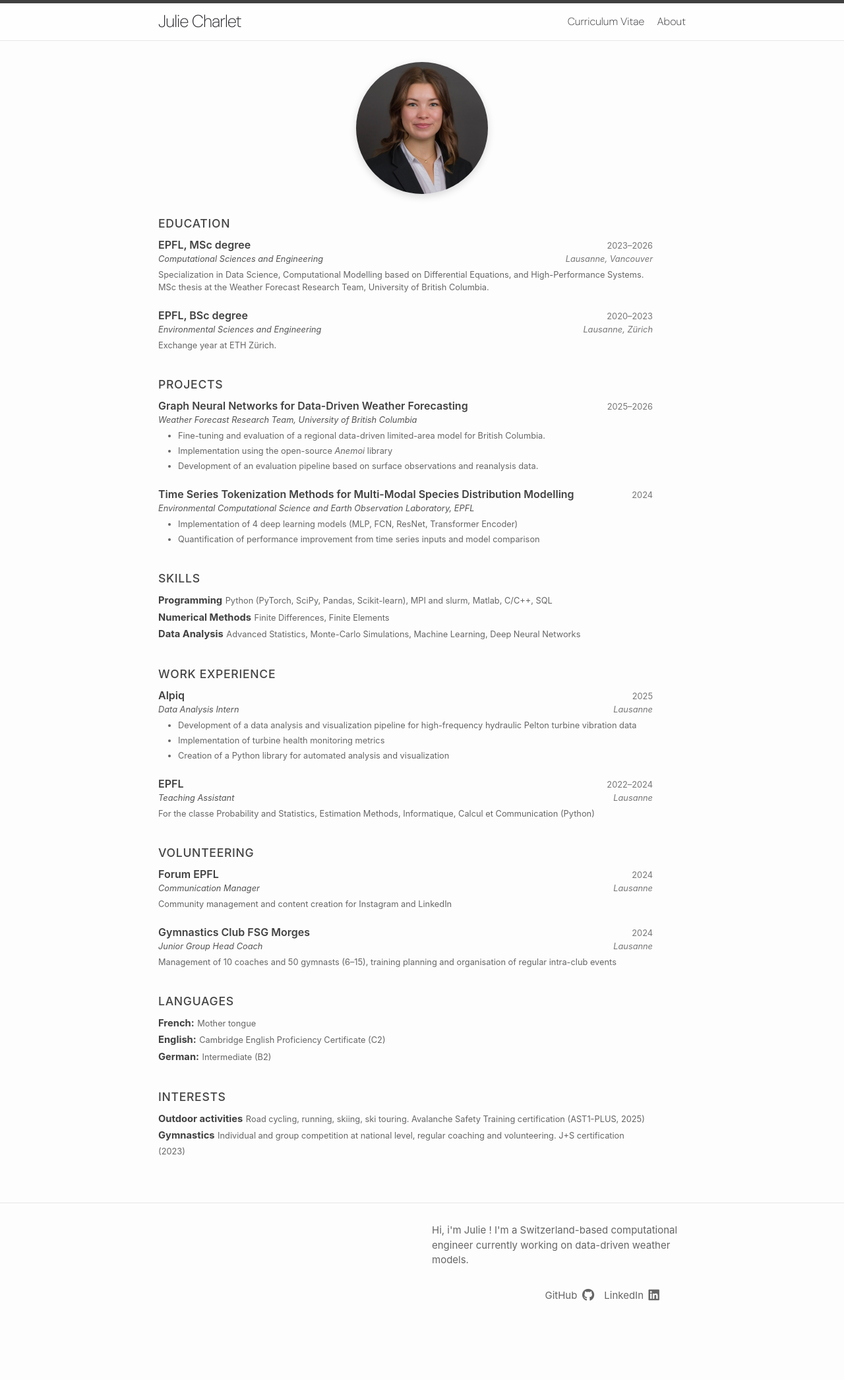
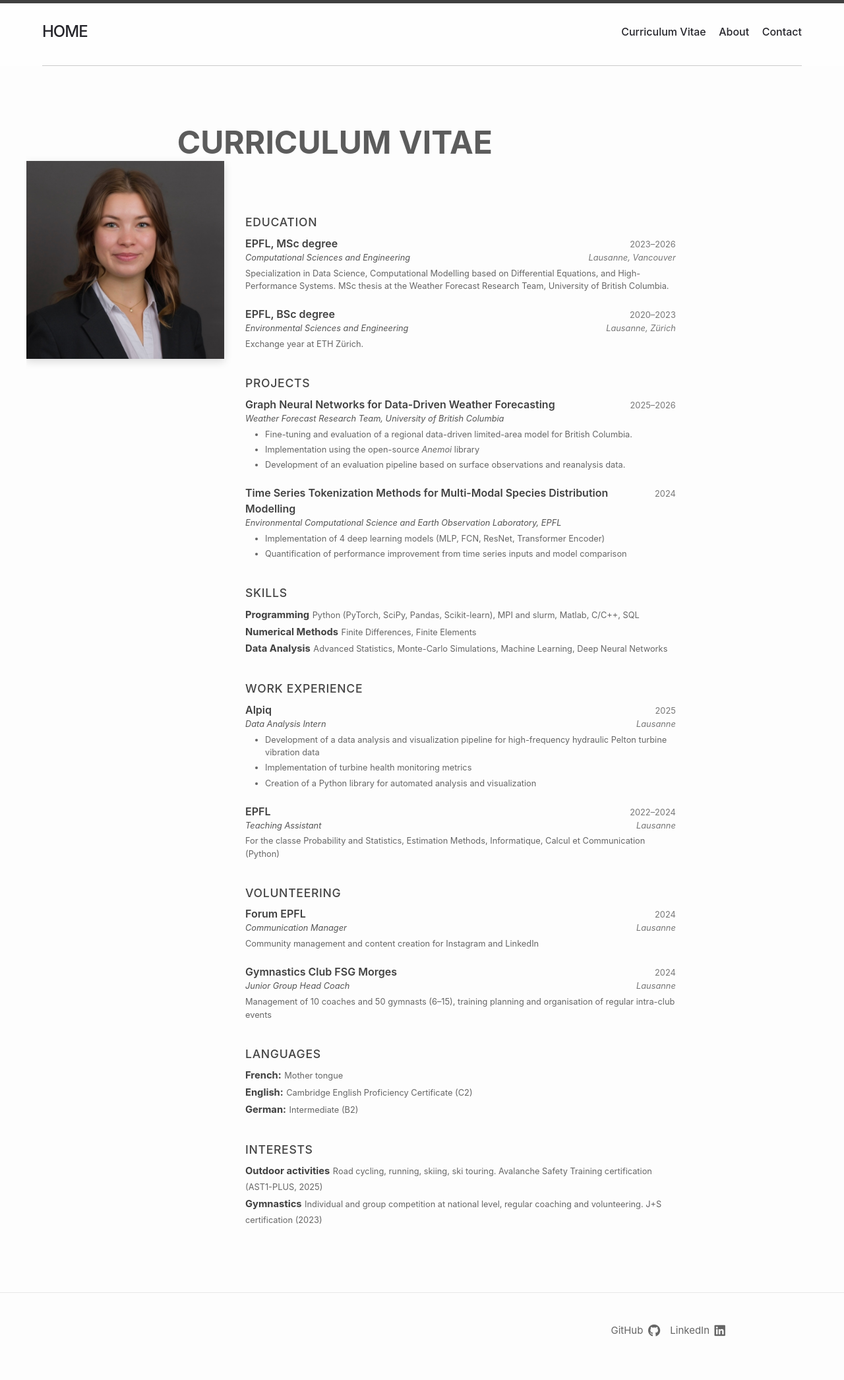
Before and after one commit to chjulie/chjulie.github.io, a Jekyll site: the page built from Curriculum Vitae.markdown, in a window 1280 px wide. Shown: the whole page at 66% size. Built offline with Jekyll 4.4.1, drawn with Linux system fonts in a browser that asks for light colours; before the commit the page ends 2039 px from its top, so only the background shows below that.

Commit message:
style: modify style in home, about and CV

```diff
--- a/Curriculum Vitae.markdown
+++ b/Curriculum Vitae.markdown
@@ -3,189 +3,199 @@ title: Curriculum Vitae
 permalink: /cv/
 layout: base
 ---
-<div align='center'>
-    <img src="/assets/images/about-faceshot.jpg" width="200" class="profile-photo"/>
-</div>
 
-<section class="cv-section">
-  <h2>Education</h2>
+<div class="cv-container">
 
-  <div class="cv-entry">
-    <div class="cv-header">
-      <strong>EPFL, MSc degree</strong>
-      <span class="cv-right">2023–2026</span>
-    </div>
-    <div class="cv-subheader">
-      <em><a href="https://www.epfl.ch/education/master/fr/programmes/science-et-ingenierie-computationnelles/" class="cv-link">Computational Sciences and Engineering</a></em>
-      <span class="cv-right">Lausanne, Vancouver</span>
-    </div>
-    <p class="cv-small">
-      Specialization in Data Science, Computational Modelling based on Differential Equations, and High-Performance Systems. MSc thesis at the Weather Forecast Research Team, University of British Columbia.
-    </p>
+  <!-- CV title -->
+  <div class="cv-title">Curriculum Vitae</div>
+
+  <!-- Image -->
+  <div class="cv-image">
+    <img src="/assets/images/about-faceshot.jpg" class="profile-photo"/>
   </div>
 
-  <div class="cv-entry">
-    <div class="cv-header">
-      <strong>EPFL, BSc degree</strong>
-      <span class="cv-right">2020–2023</span>
+  <!-- CV text content -->
+  <div class="cv-text">
+  <section class="cv-section">
+    <h2>Education</h2>
+
+    <div class="cv-entry">
+      <div class="cv-header">
+        <strong>EPFL, MSc degree</strong>
+        <span class="cv-right">2023–2026</span>
+      </div>
+      <div class="cv-subheader">
+        <em><a href="https://www.epfl.ch/education/master/fr/programmes/science-et-ingenierie-computationnelles/" class="cv-link">Computational Sciences and Engineering</a></em>
+        <span class="cv-right">Lausanne, Vancouver</span>
+      </div>
+      <p class="cv-small">
+        Specialization in Data Science, Computational Modelling based on Differential Equations, and High-Performance Systems. MSc thesis at the Weather Forecast Research Team, University of British Columbia.
+      </p>
     </div>
-    <div class="cv-subheader">
-      <em><a href="https://www.epfl.ch/schools/enac/education/environmental-sciences-and-engineering/fr/sie-bienvenue/" class="cv-link">Environmental Sciences and Engineering</a></em>
-      <span class="cv-right">Lausanne, Zürich</span>
+
+    <div class="cv-entry">
+      <div class="cv-header">
+        <strong>EPFL, BSc degree</strong>
+        <span class="cv-right">2020–2023</span>
+      </div>
+      <div class="cv-subheader">
+        <em><a href="https://www.epfl.ch/schools/enac/education/environmental-sciences-and-engineering/fr/sie-bienvenue/" class="cv-link">Environmental Sciences and Engineering</a></em>
+        <span class="cv-right">Lausanne, Zürich</span>
+      </div>
+      <p class="cv-small">
+        Exchange year at ETH Zürich.
+      </p>
     </div>
-    <p class="cv-small">
-      Exchange year at ETH Zürich.
-    </p>
-  </div>
-</section>
+  </section>
 
 
-<section class="cv-section">
-  <h2>Projects</h2>
+  <section class="cv-section">
+    <h2>Projects</h2>
 
-  <div class="cv-entry">
-    <div class="cv-header">
-      <strong>Graph Neural Networks for Data-Driven Weather Forecasting</strong>
-      <span class="cv-right">2025–2026</span>
+    <div class="cv-entry">
+      <div class="cv-header">
+        <strong>Graph Neural Networks for Data-Driven Weather Forecasting</strong>
+        <span class="cv-right">2025–2026</span>
+      </div>
+      <div class="cv-subheader">
+        <em><a href="https://wfrt.eoas.ubc.ca/" class="cv-link">Weather Forecast Research Team, University of British Columbia</a></em>
+      </div>
+      <ul class="cv-small">
+        <li>Fine-tuning and evaluation of a regional data-driven limited-area model for British Columbia.</li>
+        <li>Implementation using the open-source <em>Anemoi</em> library</li>
+        <li>Development of an evaluation pipeline based on surface observations and reanalysis data.</li>
+      </ul>
     </div>
-    <div class="cv-subheader">
-      <em><a href="https://wfrt.eoas.ubc.ca/" class="cv-link">Weather Forecast Research Team, University of British Columbia</a></em>
+
+    <div class="cv-entry">
+      <div class="cv-header">
+        <strong>Time Series Tokenization Methods for Multi-Modal Species Distribution Modelling</strong>
+        <span class="cv-right">2024</span>
+      </div>
+      <div class="cv-subheader">
+        <em><a href="https://www.epfl.ch/labs/eceo/fr/home-fr/" class="cv-link">Environmental Computational Science and Earth Observation Laboratory, EPFL</a></em>
+      </div>
+      <ul class="cv-small">
+        <li>Implementation of 4 deep learning models (MLP, FCN, ResNet, Transformer Encoder)</li>
+        <li>Quantification of performance improvement from time series inputs and model comparison</li>
+      </ul>
     </div>
-    <ul class="cv-small">
-      <li>Fine-tuning and evaluation of a regional data-driven limited-area model for British Columbia.</li>
-      <li>Implementation using the open-source <em>Anemoi</em> library</li>
-      <li>Development of an evaluation pipeline based on surface observations and reanalysis data.</li>
-    </ul>
-  </div>
-
-  <div class="cv-entry">
-    <div class="cv-header">
-      <strong>Time Series Tokenization Methods for Multi-Modal Species Distribution Modelling</strong>
-      <span class="cv-right">2024</span>
-    </div>
-    <div class="cv-subheader">
-      <em><a href="https://www.epfl.ch/labs/eceo/fr/home-fr/" class="cv-link">Environmental Computational Science and Earth Observation Laboratory, EPFL</a></em>
-    </div>
-    <ul class="cv-small">
-      <li>Implementation of 4 deep learning models (MLP, FCN, ResNet, Transformer Encoder)</li>
-      <li>Quantification of performance improvement from time series inputs and model comparison</li>
-    </ul>
-  </div>
-</section>
+  </section>
 
 
-<section class="cv-section">
-  <h2>Skills</h2>
+  <section class="cv-section">
+    <h2>Skills</h2>
 
-  <p class="cv-tight">
-    <strong>Programming</strong>
-    <span class="cv-small">Python (PyTorch, SciPy, Pandas, Scikit-learn), MPI and slurm, Matlab, C/C++, SQL</span>
-  </p>
+    <p class="cv-tight">
+      <strong>Programming</strong>
+      <span class="cv-small">Python (PyTorch, SciPy, Pandas, Scikit-learn), MPI and slurm, Matlab, C/C++, SQL</span>
+    </p>
 
-  <p class="cv-tight">
-    <strong>Numerical Methods</strong>
-    <span class="cv-small">Finite Differences, Finite Elements</span>
-  </p>
+    <p class="cv-tight">
+      <strong>Numerical Methods</strong>
+      <span class="cv-small">Finite Differences, Finite Elements</span>
+    </p>
 
-  <p class="cv-tight">
-    <strong>Data Analysis</strong>
-    <span class="cv-small">Advanced Statistics, Monte-Carlo Simulations, Machine Learning, Deep Neural Networks</span>
-  </p>
-</section>
+    <p class="cv-tight">
+      <strong>Data Analysis</strong>
+      <span class="cv-small">Advanced Statistics, Monte-Carlo Simulations, Machine Learning, Deep Neural Networks</span>
+    </p>
+  </section>
 
 
-<section class="cv-section">
-  <h2>Work Experience</h2>
+  <section class="cv-section">
+    <h2>Work Experience</h2>
 
-  <div class="cv-entry">
-    <div class="cv-header">
-      <strong>Alpiq</strong>
-      <span class="cv-right">2025</span>
+    <div class="cv-entry">
+      <div class="cv-header">
+        <strong>Alpiq</strong>
+        <span class="cv-right">2025</span>
+      </div>
+      <div class="cv-subheader">
+        <em>Data Analysis Intern</em>
+        <span class="cv-right">Lausanne</span>
+      </div>
+      <ul class="cv-small">
+        <li>Development of a data analysis and visualization pipeline for high-frequency hydraulic Pelton turbine vibration data</li>
+        <li>Implementation of turbine health monitoring metrics</li>
+        <li>Creation of a Python library for automated analysis and visualization</li>
+      </ul>
     </div>
-    <div class="cv-subheader">
-      <em>Data Analysis Intern</em>
-      <span class="cv-right">Lausanne</span>
+
+    <div class="cv-entry">
+      <div class="cv-header">
+        <strong>EPFL</strong>
+        <span class="cv-right">2022–2024</span>
+      </div>
+      <div class="cv-subheader">
+        <em>Teaching Assistant</em>
+        <span class="cv-right">Lausanne</span>
+      </div>
+      <p class="cv-small">
+        For the classe <it>Probability and Statistics</it>, <it>Estimation Methods</it>, <it>Informatique, Calcul et Communication (Python)</it>
+      </p>
     </div>
-    <ul class="cv-small">
-      <li>Development of a data analysis and visualization pipeline for high-frequency hydraulic Pelton turbine vibration data</li>
-      <li>Implementation of turbine health monitoring metrics</li>
-      <li>Creation of a Python library for automated analysis and visualization</li>
-    </ul>
-  </div>
-
-  <div class="cv-entry">
-    <div class="cv-header">
-      <strong>EPFL</strong>
-      <span class="cv-right">2022–2024</span>
-    </div>
-    <div class="cv-subheader">
-      <em>Teaching Assistant</em>
-      <span class="cv-right">Lausanne</span>
-    </div>
-    <p class="cv-small">
-      For the classe <it>Probability and Statistics</it>, <it>Estimation Methods</it>, <it>Informatique, Calcul et Communication (Python)</it>
-    </p>
-  </div>
-</section>
+  </section>
 
 
-<section class="cv-section">
-  <h2>Volunteering</h2>
+  <section class="cv-section">
+    <h2>Volunteering</h2>
 
-  <div class="cv-entry">
-    <div class="cv-header">
-      <strong>Forum EPFL</strong>
-      <span class="cv-right">2024</span>
+    <div class="cv-entry">
+      <div class="cv-header">
+        <strong>Forum EPFL</strong>
+        <span class="cv-right">2024</span>
+      </div>
+      <div class="cv-subheader">
+        <em>Communication Manager</em>
+        <span class="cv-right">Lausanne</span>
+      </div>
+      <p class="cv-small">
+        Community management and content creation for Instagram and LinkedIn
+      </p>
     </div>
-    <div class="cv-subheader">
-      <em>Communication Manager</em>
-      <span class="cv-right">Lausanne</span>
+
+    <div class="cv-entry">
+      <div class="cv-header">
+        <strong>Gymnastics Club FSG Morges</strong>
+        <span class="cv-right">2024</span>
+      </div>
+      <div class="cv-subheader">
+        <em>Junior Group Head Coach</em>
+        <span class="cv-right">Lausanne</span>
+      </div>
+      <p class="cv-small">
+        Management of 10 coaches and 50 gymnasts (6–15), training planning and organisation of regular intra-club events
+      </p>
     </div>
-    <p class="cv-small">
-      Community management and content creation for Instagram and LinkedIn
+  </section>
+
+  <section class="cv-section">
+    <h2>Languages</h2>
+
+    <p class="cv-tight">
+      <strong>French:</strong> <span class="cv-small">Mother tongue</span>
     </p>
-  </div>
-
-  <div class="cv-entry">
-    <div class="cv-header">
-      <strong>Gymnastics Club FSG Morges</strong>
-      <span class="cv-right">2024</span>
-    </div>
-    <div class="cv-subheader">
-      <em>Junior Group Head Coach</em>
-      <span class="cv-right">Lausanne</span>
-    </div>
-    <p class="cv-small">
-      Management of 10 coaches and 50 gymnasts (6–15), training planning and organisation of regular intra-club events
+    <p class="cv-tight">
+      <strong>English:</strong> <span class="cv-small">Cambridge English Proficiency Certificate (C2)</span>
     </p>
-  </div>
-</section>
-
-<section class="cv-section">
-  <h2>Languages</h2>
-
-  <p class="cv-tight">
-    <strong>French:</strong> <span class="cv-small">Mother tongue</span>
-  </p>
-  <p class="cv-tight">
-    <strong>English:</strong> <span class="cv-small">Cambridge English Proficiency Certificate (C2)</span>
-  </p>
-  <p class="cv-tight">
-    <strong>German:</strong> <span class="cv-small">Intermediate (B2)</span>
-  </p>
-</section>
+    <p class="cv-tight">
+      <strong>German:</strong> <span class="cv-small">Intermediate (B2)</span>
+    </p>
+  </section>
 
 
-<section class="cv-section">
-  <h2>Interests</h2>
+  <section class="cv-section">
+    <h2>Interests</h2>
 
-  <p class="cv-tight">
-    <strong>Outdoor activities</strong>
-    <span class="cv-small">Road cycling, running, skiing, ski touring. Avalanche Safety Training certification (AST1-PLUS, 2025)</span>
-  </p>
+    <p class="cv-tight">
+      <strong>Outdoor activities</strong>
+      <span class="cv-small">Road cycling, running, skiing, ski touring. Avalanche Safety Training certification (AST1-PLUS, 2025)</span>
+    </p>
 
-  <p class="cv-tight">
-    <strong>Gymnastics</strong>
-    <span class="cv-small">Individual and group competition at national level, regular coaching and volunteering. J+S certification (2023)</span>
-  </p>
-</section>
+    <p class="cv-tight">
+      <strong>Gymnastics</strong>
+      <span class="cv-small">Individual and group competition at national level, regular coaching and volunteering. J+S certification (2023)</span>
+    </p>
+  </section>
+</div>
--- a/_includes/footer.html
+++ b/_includes/footer.html
@@ -13,7 +13,7 @@
       </div>
 
       <div class="footer-col description-social-wrapper">
-        <p class="site-description">{{ site.description | escape }}</p>
+        <!-- <p class="site-description">{{ site.description | escape }}</p> -->
         <div class="social-links">
           {%- include social.html -%}
         </div>
--- a/_includes/header.html
+++ b/_includes/header.html
@@ -1,11 +1,11 @@
 <header class="site-header">
-
-  <div class="wrapper">
+  <div class="header-inner">
+    <a class="site-title" rel="author" href="{{ '/' | relative_url }}">
+      <!-- {{ site.title | escape }} -->
+      HOME
+    </a>
     {%- assign default_paths = site.pages | map: "path" -%}
     {%- assign page_paths = site.minima.nav_pages | default: default_paths -%}
-    {%- assign page_titles = site.pages | map: 'title' | compact %}
-    <a class="site-title" rel="author" href="{{ '/' | relative_url }}">{{ site.title | escape }}</a>
-
     {%- unless page_titles == empty %}
     <nav class="site-nav">
       <input type="checkbox" id="nav-trigger" />
@@ -16,5 +16,7 @@
       {% include nav-items.html paths = page_paths %}
     </nav>
     {%- endunless %}
+    <!-- Custom divider -->
   </div>
+  <div class="header-divider"></div>
 </header>
--- a/_layouts/home.html
+++ b/_layouts/home.html
@@ -1,7 +1,13 @@
 ---
 layout: base
 ---
+<div class="home-description">
+  {{ site.description }}
+  <div class="home-divider"></div>
+  <div class="home-subtitle">Projects</div>
+</div>
 <div class="home-hero">
+
   <div class="home-content-box">
 
     <div class="home">
--- a/_sass/minima/custom-styles.scss
+++ b/_sass/minima/custom-styles.scss
@@ -51,16 +51,28 @@ $secondary-font: 'DM Sans';
     padding-top: 0;
 }
 
+
 .site-header {
     background: rgba(255, 255, 255, 0.5);
     /* optional for readability */
     margin: 0;
     margin-top: 0;
+    border-bottom: none;
 }
 
 .site-header.header {
     margin: 0;
     margin-top: 0;
+    margin-bottom: 0;
+}
+
+.header-divider {
+    width: 90vw;
+    max-width: 90vw;
+    height: 1px;
+    background-color: rgba(0, 0, 0, 0.2);
+    margin: 0.5rem auto 0 auto;
+    /* auto margins center it */
 }
 
 header {
@@ -76,11 +88,38 @@ body {
     padding: 0;
 }
 
+.header-inner {
+    width: 90vw;
+    /* 90% of viewport width */
+    max-width: 90vw;
+    margin: 0 auto;
+    /* centre container */
+    display: flex;
+    /* flex layout */
+    justify-content: space-between;
+    /* left = site-title, right = nav */
+    align-items: center;
+    /* vertical centering */
+    box-sizing: border-box;
+    padding: 1rem 0;
+    /* optional vertical padding */
+}
+
+.site-title {
+    text-align: left;
+    font-size: 1.5rem;
+    font-weight: bold;
+}
+
+.site-nav {
+    text-align: right;
+}
+
 /**
  * Nav items
  */
 .nav-items .nav-item {
-    font-family: $secondary-font;
+    // font-family: $secondary-font;
     /* replace with your font */
     font-weight: 500;
     /* optional */
@@ -105,9 +144,10 @@ body {
  * Site title
  **/
 .site-header .site-title {
-    font-family: $secondary-font;
+    // font-family: $secondary-font;
     color: $secondary-color;
     text-decoration: none;
+    font-weight: 500;
     transition: color 0.3s ease, transform 0.3s ease;
 }
 
@@ -207,11 +247,46 @@ body {
 /**
  * Home
  */
+.home-description {
+    width: 90vw;
+    position: relative;
+    left: 50%;
+    transform: translateX(-50%);
+    margin-top: 2rem;
+    margin-bottom: 1rem;
+
+    text-align: left;
+    font-size: 3.5rem;
+    font-weight: 600;
+    opacity: 0.85;
+    box-sizing: border-box;
+    line-height: 3.2rem;
+}
+
+.home-divider {
+    width: 100%;
+    height: 1px;
+    background-color: rgba(0, 0, 0, 0.2);
+    margin-top: 1.5rem;
+}
+
+.home-subtitle {
+    text-align: right;
+    /* right-align inside the 90% width container */
+    font-size: 2rem;
+    /* smaller than main description */
+    margin-top: 1rem;
+    margin-bottom: 0;
+    /* spacing after the divider */
+    opacity: 0.85;
+}
+
 .home-hero {
     position: relative;
     width: 100vw;
     min-height: 100vh;
 
+    margin-top: 0;
     margin-left: calc(50% - 50vw);
     margin-right: calc(50% - 50vw);
 
@@ -257,20 +332,202 @@ body {
     box-shadow: 0 10px 40px rgba(0, 0, 0, 0.2);
 }
 
+
+
+/**
+* About and CV
+*/
+
+/* Widen the wrapper on About and CV pages */
+.about-container,
+.cv-container {
+    max-width: 85vw;
+    /* increase from default 90% or theme max-width */
+    width: 85vw;
+    margin: 0 auto;
+    /* keep centered */
+}
+
+.wrapper {
+    max-width: 1200px;
+    /* optional: increase the global wrapper if needed */
+}
+
+/* Ensure images touch the edges of the container */
+.about-image img.profile-photo,
+.cv-image img.profile-photo {
+    width: 320px;
+    /* slightly wider if desired */
+    max-width: 100%;
+}
+
+/**
+* About
+*/
+.about-container {
+    display: flex;
+    align-items: flex-start;
+    gap: 2rem;
+    max-width: 100vw;
+    margin: 4rem 0 2rem 0;
+    position: relative;
+    /* for title positioning */
+    box-sizing: border-box;
+    overflow: hidden;
+    margin-top: 1.5rem;
+}
+
+/* About title */
+.about-title {
+    position: absolute;
+    top: 8%;
+    left: 40%;
+    transform: translate(-50%, -50%);
+    font-size: 4rem;
+    font-weight: bold;
+    text-transform: uppercase;
+    opacity: 0.85;
+    pointer-events: none;
+    z-index: 1;
+}
+
+.about-image img.profile-photo {
+    width: 300px;
+    height: auto;
+    object-fit: cover;
+    display: block;
+    margin-left: 0;
+    border-radius: 0;
+}
+
+.about-text {
+    flex: 1;
+    margin-top: 10rem;
+    column-count: 2;
+    column-gap: 2rem;
+    max-width: 60%;
+    font-size: 0.8rem;
+}
+
+/* ----- Responsive Styles ----- */
+@media (max-width: 900px) {
+    .about-container {
+        flex-direction: column;
+        /* stack image and text */
+        align-items: center;
+        margin: 6rem 0 2rem 0;
+    }
+
+    .about-title {
+        position: relative;
+        /* remove absolute positioning */
+        top: auto;
+        left: auto;
+        transform: none;
+        font-size: 2.2rem;
+        /* smaller on mobile */
+        margin-bottom: 1rem;
+        /* spacing above image */
+    }
+
+    .about-image img.profile-photo {
+        width: 80%;
+        /* scale down image */
+        margin-left: 0;
+    }
+
+    .about-text {
+        margin-top: 5rem;
+        column-count: 1;
+        /* single column on mobile */
+        max-width: 90%;
+        /* narrower text for readability */
+        font-size: 0.6rem;
+    }
+}
+
 /**
 * CV
 */
-.cv-header-top h1 {
-    font-size: 2rem;
-    font-weight: 700;
-    margin-bottom: 0.2rem;
+.cv-container {
+    display: flex;
+    align-items: flex-start;
+    /* align top of image and text */
+    gap: 2rem;
+    max-width: 100vw;
+    margin: 4rem 0 2rem 0;
+    position: relative;
+    /* needed for absolute title */
+    overflow: hidden;
+    box-sizing: border-box;
 }
 
-.cv-header-top .cv-title {
-    font-size: 1rem;
-    font-weight: 400;
-    color: #555;
-    margin-bottom: 1rem;
+/* CV Title */
+.cv-title {
+    position: absolute;
+    top: 3%;
+    /* ~50% overlap with image */
+    left: 43%;
+    transform: translate(-50%, -50%);
+    font-size: 3rem;
+    font-weight: bold;
+    text-transform: uppercase;
+    opacity: 0.85;
+    pointer-events: none;
+    z-index: 1;
+    text-align: right;
+}
+
+.cv-image img.profile-photo {
+    width: 300px;
+    /* rectangular image */
+    height: auto;
+    object-fit: cover;
+    display: block;
+    margin-top: 5rem;
+    margin-left: 0;
+    /* touch left edge */
+    border-radius: 0;
+}
+
+.cv-text {
+    flex: 1;
+    margin-top: 10rem;
+    /* slightly lower than top of image */
+    column-count: 1;
+    /* two-column text */
+    column-gap: 2rem;
+    max-width: 60%;
+}
+
+/* Responsive styles */
+@media (max-width: 900px) {
+    .cv-container {
+        flex-direction: column;
+        align-items: center;
+        margin: 6rem 0 2rem 0;
+    }
+
+    .cv-title {
+        position: relative;
+        top: auto;
+        left: auto;
+        transform: none;
+        font-size: 2.2rem;
+        margin-bottom: 1rem;
+    }
+
+    .cv-image img.profile-photo {
+        width: 80%;
+        margin-left: 0;
+    }
+
+    .cv-text {
+        margin-top: 1.5rem;
+        column-count: 1;
+        /* single column on mobile */
+        max-width: 90%;
+    }
 }
 
 .cv-section {
--- /dev/null
+++ b/contact.markdown
@@ -0,0 +1,5 @@
+---
+title: Contact
+permalink: /contact/
+layout: base
+---
```
Also changed, not shown: about.markdown (+19 -13 lines), Gemfile.lock. Lines whose indentation alone changed are shown as unchanged.
